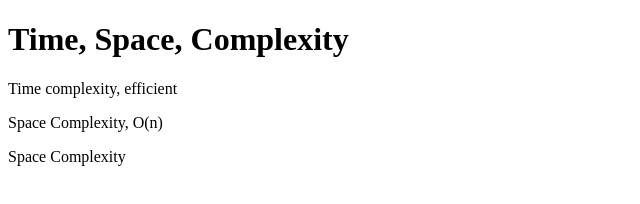
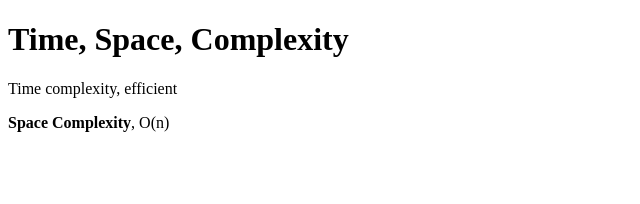
Before and after one commit to acciojob/time-and-space-complexity-Shivu150199, a website: page main.html in a window 1280 px wide. Shown: the whole page, without its empty margins (0-640 px from the left). Drawn offline with Linux system fonts and the light colour scheme.

Commit message:
created a submission

```diff
--- a/main.html
+++ b/main.html
@@ -9,8 +9,10 @@
 <body>
 	  <h1>Time, Space, Complexity</h1>
 <P>Time complexity, efficient</P>
-<p>Space Complexity, O(n)</p>
-<p>Space Complexity</p>
+<p>
+
+	<b>Space Complexity</b>, O(n)</p>
+
 	<!-- the entire body must be written by student -->
     <script type="text/javascript" src="./script.js">
 </script>
```
